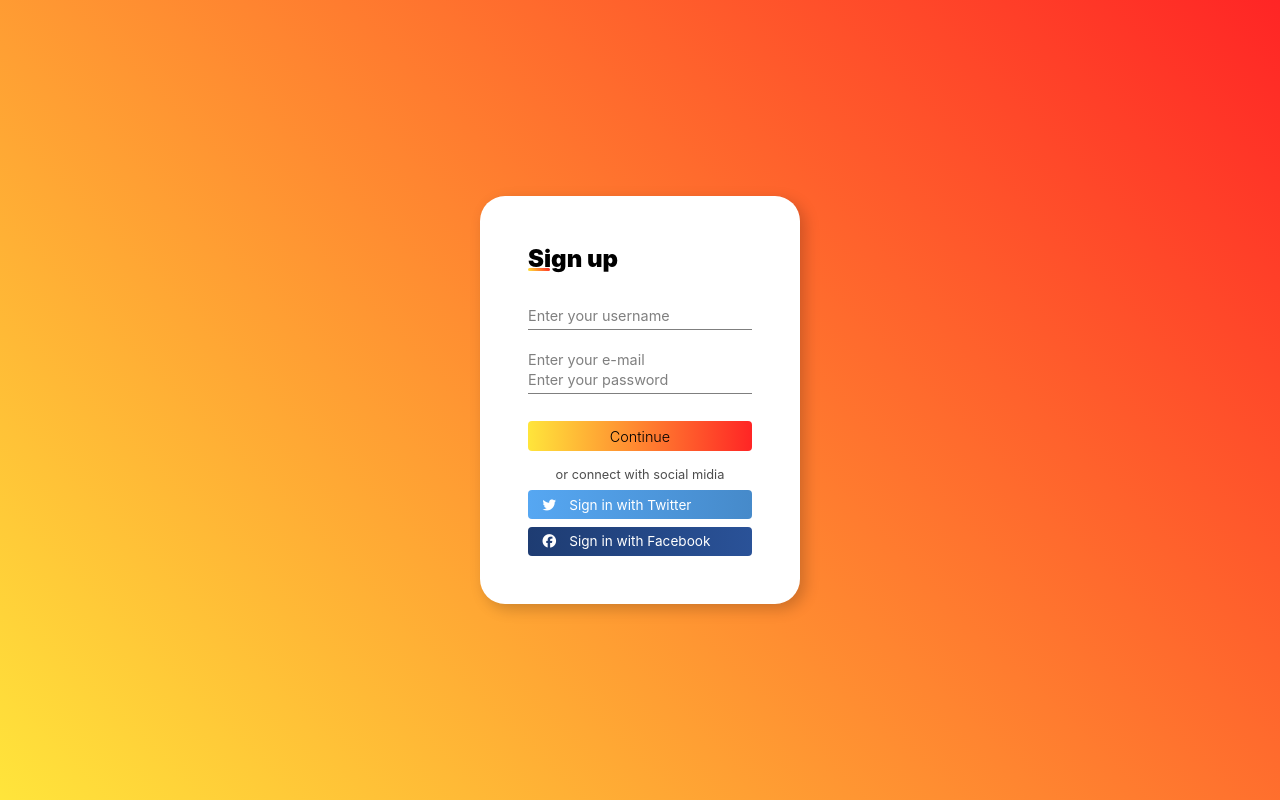
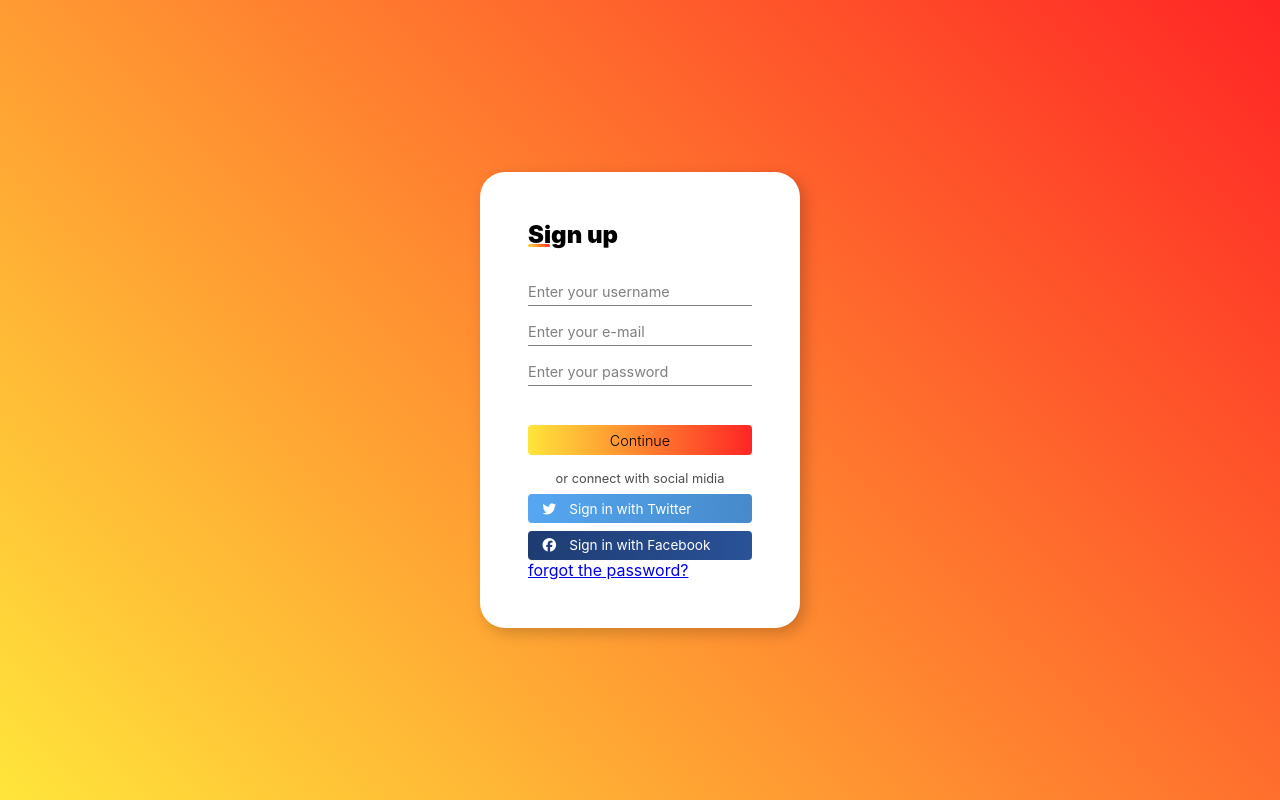
Before and after one commit to pacovicz/ec, a PHP site: page / in a window 1280 px wide. Run offline with PHP 8.4, Linux system fonts and the light colour scheme; some libraries are stand-ins or nearby versions.

Commit message:
acertos no problema no css

```diff
--- a/css/estilos.css
+++ b/css/estilos.css
@@ -44,13 +44,10 @@
 form {
     display: flex;
     flex-direction: column;
+    gap: 20px;
 }
 .input-field {
     position: relative;
-}
-
-form .input-field:first-child {
-    margin-bottom: 1.5rem;
 }
 
 .input-field .underline::before {
@@ -91,10 +88,10 @@
 }
 
 form input[type="submit"] {
-    margin-top: 2rem;
+    margin-top: 1.5rem;
     padding: 0.4rem;
     background: linear-gradient(to left, #FF2525, #FFE53B );
-    border-radius: 10px;
+    border-radius: 25px;
     cursor: pointer;
     font-size: .9rem;
     font-weight: 300;
--- a/index.html
+++ b/index.html
@@ -44,6 +44,9 @@
                         <i class="fab fa-facebook"></i>
                         Sign in with Facebook
                     </a>
+                </div>
+            <div class="forget-pwd">
+                <a href="paginas/recover.html">forgot the password?</a>
             </div>
     </main>
 </body>
```
